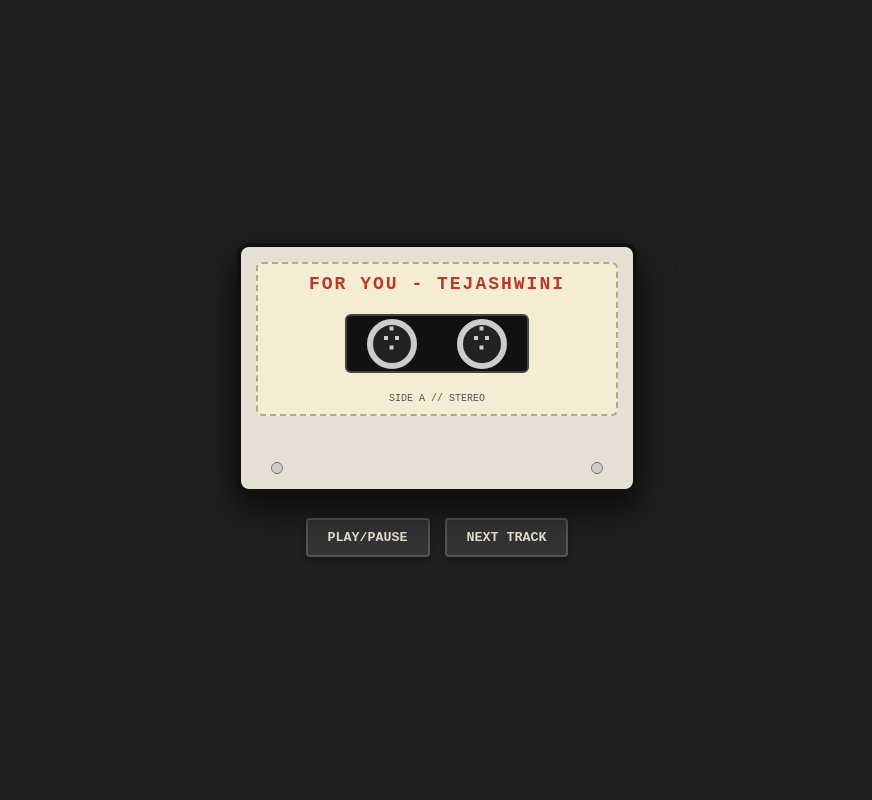
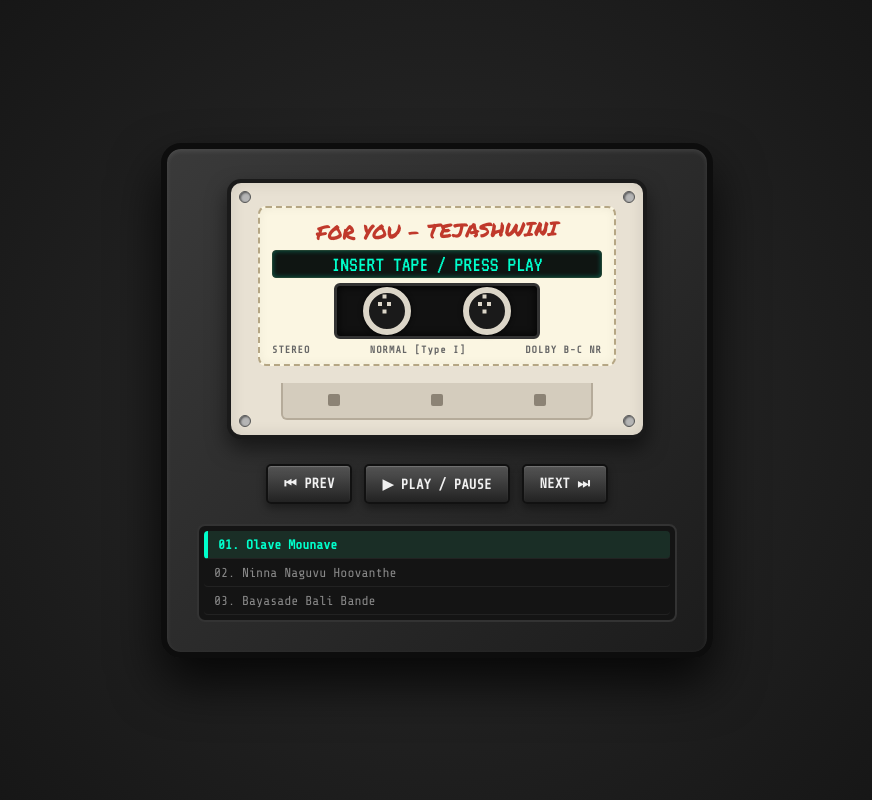
Before and after one commit to Madhushree-3105/mixtape, a plain HTML site: page index.html in a window 1280 px wide. Shown: the whole page, without its empty margins (203-1075 px from the left). Drawn offline with nearby package versions, Linux system fonts and the light colour scheme.

Commit message:
Add files via upload

```diff
--- a/index.html
+++ b/index.html
@@ -3,29 +3,47 @@
 <head>
 <meta charset="UTF-8">
 <meta name="viewport" content="width=device-width, initial-scale=1.0">
-<title>My YouTube Mixtape</title>
+<title>Vintage Cassette Mixtape</title>
 <style>
+  @import url('https://fonts.googleapis.com/css2?family=VT323&family=Permanent+Marker&family=Share+Tech+Mono&display=swap');
+
   body {
-    background-color: #1f1f1f;
-    font-family: 'Courier New', Courier, monospace;
+    background: radial-gradient(circle, #2b2b2b 0%, #111111 100%);
+    font-family: 'Share Tech Mono', monospace;
     display: flex;
     flex-direction: column;
     justify-content: center;
     align-items: center;
-    height: 100vh;
+    min-height: 100vh;
     margin: 0;
     color: #e6dfd3;
+    overflow-x: hidden;
   }
 
-  /* Cassette Tape Container */
+  /* Boombox / Deck Chassis */
+  .deck-chassis {
+    background: linear-gradient(135deg, #3a3a3a 0%, #1c1c1c 100%);
+    border: 6px solid #0d0d0d;
+    border-radius: 20px;
+    padding: 30px;
+    box-shadow: 0 25px 50px rgba(0,0,0,0.8), inset 0 2px 5px rgba(255,255,255,0.1);
+    display: flex;
+    flex-direction: column;
+    align-items: center;
+    position: relative;
+    max-width: 480px;
+    width: 90%;
+  }
+
+  /* Cassette Tape Body */
   .cassette {
-    width: 400px;
-    height: 250px;
-    background: #e6dfd3;
-    border-radius: 12px;
-    border: 4px solid #111;
+    width: 420px;
+    height: 260px;
+    background: #e8e1d3;
+    border-radius: 14px;
+    border: 4px solid #1a1a1a;
     position: relative;
-    box-shadow: 0 15px 35px rgba(0,0,0,0.7);
+    box-shadow: 0 10px 20px rgba(0,0,0,0.5), inset 0 0 15px rgba(0,0,0,0.1);
     display: flex;
     flex-direction: column;
     justify-content: space-between;
@@ -33,50 +51,84 @@
     box-sizing: border-box;
   }
 
-  /* Label Sticker */
+  /* Screw Elements */
+  .screw {
+    width: 10px;
+    height: 10px;
+    background: #b5b5b5;
+    border-radius: 50%;
+    border: 1px solid #555;
+    box-shadow: inset 1px 1px 2px rgba(0,0,0,0.5);
+    position: absolute;
+  }
+  .screw-tl { top: 8px; left: 8px; }
+  .screw-tr { top: 8px; right: 8px; }
+  .screw-bl { bottom: 8px; left: 8px; }
+  .screw-br { bottom: 8px; right: 8px; }
+
+  /* Cassette Label Sticker */
   .cassette-label {
-    background: #f4edd3;
+    background: #fbf6e2;
     border: 2px dashed #b5a684;
-    border-radius: 6px;
-    height: 130px;
-    padding: 10px;
+    border-radius: 8px;
+    height: 140px;
+    margin: 8px 12px;
+    padding: 8px 12px;
     display: flex;
     flex-direction: column;
     justify-content: space-between;
+    box-shadow: inset 0 0 10px rgba(0,0,0,0.05);
   }
 
   .mixtape-title {
-    font-weight: bold;
-    font-size: 18px;
-    color: #b93b27;
+    font-family: 'Permanent Marker', cursive;
+    font-size: 20px;
+    color: #c0392b;
     text-align: center;
     text-transform: uppercase;
-    letter-spacing: 2px;
+    transform: rotate(-1deg);
   }
 
-  /* Tape Window / Reels */
+  /* LED Track Screen Display */
+  .track-display {
+    font-family: 'VT323', monospace;
+    font-size: 22px;
+    color: #00ffcc;
+    background: #0f1512;
+    padding: 2px 8px;
+    border-radius: 4px;
+    text-align: center;
+    border: 1px solid #224433;
+    box-shadow: inset 0 0 5px rgba(0,255,204,0.3);
+    white-space: nowrap;
+    overflow: hidden;
+    text-overflow: ellipsis;
+  }
+
+  /* Tape Spool Window */
   .tape-window-area {
     background: #111;
-    width: 180px;
-    height: 55px;
+    width: 200px;
+    height: 50px;
     margin: 0 auto;
     border-radius: 6px;
     display: flex;
     justify-content: space-around;
     align-items: center;
-    border: 2px solid #444;
+    border: 3px solid #333;
+    box-shadow: inset 0 0 8px rgba(0,0,0,0.9);
   }
 
   .reel {
-    width: 38px;
-    height: 38px;
-    border: 6px solid #ccc;
+    width: 36px;
+    height: 36px;
+    border: 6px solid #dcd6c8;
     border-radius: 50%;
-    background: #222;
+    background: #1a1a1a;
     position: relative;
+    box-shadow: 0 0 5px rgba(0,0,0,0.8);
   }
 
-  /* Spinning animation class toggled via JavaScript */
   .spinning {
     animation: spin 2s linear infinite;
   }
@@ -84,12 +136,12 @@
   .reel::after {
     content: '';
     position: absolute;
-    top: 11px;
-    left: 11px;
+    top: 9px;
+    left: 9px;
     width: 4px;
     height: 4px;
-    background: #ccc;
-    box-shadow: 11px 0 #ccc, 5.5px 9.5px #ccc, 5.5px -9.5px #ccc;
+    background: #dcd6c8;
+    box-shadow: 9px 0 #dcd6c8, 4.5px 7.5px #dcd6c8, 4.5px -7.5px #dcd6c8;
   }
 
   @keyframes spin {
@@ -97,123 +149,233 @@
     100% { transform: rotate(360deg); }
   }
 
-  /* Bottom Details & Screws */
-  .cassette-bottom {
+  .label-footer {
     display: flex;
     justify-content: space-between;
-    padding: 0 15px;
+    font-size: 10px;
+    color: #666;
+    font-weight: bold;
+    letter-spacing: 1px;
   }
 
-  .screw {
-    width: 10px;
-    height: 10px;
-    background: #ccc;
-    border-radius: 50%;
-    border: 1px solid #777;
+  /* Cassette Bottom Housing */
+  .cassette-bottom-housing {
+    height: 35px;
+    background: #d4ccbd;
+    margin: 0 35px;
+    border-radius: 0 0 6px 6px;
+    border: 2px solid #b5ab9a;
+    border-top: none;
+    display: flex;
+    justify-content: space-around;
+    align-items: center;
   }
 
-  /* Retro Control Deck */
+  .tooth {
+    width: 12px;
+    height: 12px;
+    background: #8c8375;
+    border-radius: 2px;
+  }
+
+  /* Control Deck / Buttons Panel */
   .deck-controls {
     margin-top: 25px;
     display: flex;
-    gap: 15px;
+    gap: 12px;
+    justify-content: center;
+    width: 100%;
   }
 
   .deck-btn {
-    background: #333;
-    color: #e6dfd3;
-    border: 2px solid #555;
-    padding: 10px 20px;
-    font-family: inherit;
+    background: linear-gradient(to bottom, #555 0%, #222 100%);
+    color: #f1f1f1;
+    border: 2px solid #111;
+    padding: 10px 16px;
+    font-family: 'Share Tech Mono', monospace;
+    font-size: 14px;
     font-weight: bold;
     cursor: pointer;
-    border-radius: 4px;
-    box-shadow: 0 4px 6px rgba(0,0,0,0.3);
-    transition: all 0.1s ease;
+    border-radius: 5px;
+    box-shadow: 0 4px 8px rgba(0,0,0,0.4), inset 0 1px 1px rgba(255,255,255,0.2);
+    transition: all 0.08s ease;
+    text-transform: uppercase;
+  }
+
+  .deck-btn:hover {
+    background: linear-gradient(to bottom, #666, #333);
   }
 
   .deck-btn:active {
-    transform: translateY(2px);
-    box-shadow: 0 2px 3px rgba(0,0,0,0.3);
-    background: #b93b27;
-    border-color: #802316;
+    transform: translateY(3px);
+    box-shadow: 0 1px 3px rgba(0,0,0,0.4), inset 0 1px 1px rgba(0,0,0,0.5);
+    background: #962d22;
+    border-color: #5c1811;
   }
 
-  /* Hide the actual YouTube iframe element */
-  #hidden-yt-player {
-    display: none;
+  /* Playlist Drawer / Track List UI */
+  .playlist-container {
+    margin-top: 20px;
+    width: 100%;
+    background: #141414;
+    border: 2px solid #333;
+    border-radius: 8px;
+    max-height: 130px;
+    overflow-y: auto;
+    padding: 5px;
+    box-sizing: border-box;
   }
+
+  .playlist-item {
+    padding: 6px 10px;
+    font-size: 13px;
+    color: #888;
+    cursor: pointer;
+    border-bottom: 1px solid #222;
+    border-radius: 4px;
+    transition: all 0.2s;
+    display: flex;
+    justify-content: space-between;
+  }
+
+  .playlist-item:hover {
+    background: #222;
+    color: #ccc;
+  }
+
+  .playlist-item.active {
+    background: #1a2e26;
+    color: #00ffcc;
+    font-weight: bold;
+    border-left: 4px solid #00ffcc;
+  }
+
+  /* Custom Scrollbar for Playlist */
+  .playlist-container::-webkit-scrollbar {
+    width: 6px;
+  }
+  .playlist-container::-webkit-scrollbar-thumb {
+    background: #333;
+    border-radius: 3px;
+  }
+
+  #audio-player { display: none; }
 </style>
 </head>
 <body>
 
+  <div class="deck-chassis">
+
     <div class="cassette">
+      <div class="screw screw-tl"></div>
+      <div class="screw screw-tr"></div>
+      <div class="screw screw-bl"></div>
+      <div class="screw screw-br"></div>
+
       <div class="cassette-label">
         <div class="mixtape-title">For You - Tejashwini</div>
+        <div id="track-screen" class="track-display">READY...</div>
         <div class="tape-window-area">
           <div id="reel-left" class="reel"></div>
           <div id="reel-right" class="reel"></div>
         </div>
-      <div style="font-size: 10px; color: #555; text-align: center;">SIDE A // STEREO</div>
+        <div class="label-footer">
+          <span>STEREO</span>
+          <span>NORMAL [Type I]</span>
+          <span>DOLBY B-C NR</span>
         </div>
-    <div class="cassette-bottom">
-      <div class="screw"></div>
-      <div class="screw"></div>
+      </div>
+
+      <div class="cassette-bottom-housing">
+        <div class="tooth"></div>
+        <div class="tooth"></div>
+        <div class="tooth"></div>
       </div>
     </div>
 
     <div class="deck-controls">
-    <button class="deck-btn" onclick="togglePlay()">PLAY/PAUSE</button>
-    <button class="deck-btn" onclick="nextTrack()">NEXT TRACK</button>
+      <button class="deck-btn" onclick="prevTrack()">⏮ Prev</button>
+      <button class="deck-btn" onclick="togglePlay()">▶ Play / Pause</button>
+      <button class="deck-btn" onclick="nextTrack()">Next ⏭</button>
     </div>
 
-  <div id="hidden-yt-player"></div>
+    <div id="playlist-view" class="playlist-container">
+      </div>
+
+  </div>
+
+  <audio id="audio-player"></audio>
 
   <script>
-    var tag = document.createElement('script');
-    tag.src = "https://www.youtube.com/iframe_api";
-    var firstScriptTag = document.getElementsByTagName('script')[0];
-    firstScriptTag.parentNode.insertBefore(tag, firstScriptTag);
+    // ==========================================
+    // STEP 1: ADD YOUR LOCAL MP3 FILE NAMES HERE
+    // ==========================================
+    const mixtapeTracks = [
+      { title: "01. Olave Mounave", file: "Olave Mounave.mp3" },
+      { title: "02. Ninna Naguvu Hoovanthe", file: "Ninna Naguvu.mp3" },
+      { title: "03. Bayasade Bali Bande", file: "Bayasade Bali Bande.mp3" }
+    ];
 
-    var player;
-    // REPLACE 'YOUR_PLAYLIST_ID' with your actual public YouTube playlist ID
-    var playlistId = 'PLbmKyKGMvxBw';
+    let currentIndex = 0;
+    const audio = document.getElementById('audio-player');
+    const leftReel = document.getElementById('reel-left');
+    const rightReel = document.getElementById('reel-right');
+    const trackScreen = document.getElementById('track-screen');
+    const playlistView = document.getElementById('playlist-view');
 
-    function onYouTubeIframeAPIReady() {
-      player = new YT.Player('hidden-yt-player', {
-        height: '0',
-        width: '0',
-        playerVars: {
-          'listType': 'playlist',
-          'list': playlistId,
-          'autoplay': 0
-        },
-        events: {
-          'onStateChange': onPlayerStateChange
+    // Build Playlist Drawer UI
+    function buildPlaylistUI() {
+      playlistView.innerHTML = '';
+      mixtapeTracks.forEach((track, idx) => {
+        const item = document.createElement('div');
+        item.className = `playlist-item ${idx === currentIndex ? 'active' : ''}`;
+        item.innerHTML = `<span>${track.title}</span>`;
+        item.onclick = () => {
+          currentIndex = idx;
+          loadAndPlayTrack(currentIndex);
+        };
+        playlistView.appendChild(item);
+      });
     }
+
+    function loadAndPlayTrack(index) {
+      audio.src = mixtapeTracks[index].file;
+      trackScreen.innerText = mixtapeTracks[index].title;
+      buildPlaylistUI();
+      audio.play().then(() => {
+        setSpinning(true);
+      }).catch(err => {
+        console.log("Playback interaction required:", err);
       });
     }
 
     function togglePlay() {
-      var state = player.getPlayerState();
-      // If playing (1), pause it. Otherwise, play.
-      if (state === YT.PlayerState.PLAYING) {
-        player.pauseVideo();
+      if (!audio.src) {
+        loadAndPlayTrack(currentIndex);
+        return;
+      }
+
+      if (audio.paused) {
+        audio.play();
+        setSpinning(true);
       } else {
-        player.playVideo();
+        audio.pause();
+        setSpinning(false);
       }
     }
 
     function nextTrack() {
-      player.nextVideo();
+      currentIndex = (currentIndex + 1) % mixtapeTracks.length;
+      loadAndPlayTrack(currentIndex);
     }
 
-    // Sync cassette spinning animation with YouTube playback state
-    function onPlayerStateChange(event) {
-      const leftReel = document.getElementById('reel-left');
-      const rightReel = document.getElementById('reel-right');
+    function prevTrack() {
+      currentIndex = (currentIndex - 1 + mixtapeTracks.length) % mixtapeTracks.length;
+      loadAndPlayTrack(currentIndex);
+    }
 
-      if (event.data == YT.PlayerState.PLAYING) {
+    function setSpinning(isSpinning) {
+      if (isSpinning) {
         leftReel.classList.add('spinning');
         rightReel.classList.add('spinning');
       } else {
@@ -221,6 +383,23 @@
         rightReel.classList.remove('spinning');
       }
     }
+
+    // Auto-advance playlist when song ends
+    audio.addEventListener('ended', () => {
+      if (currentIndex < mixtapeTracks.length - 1) {
+        currentIndex++;
+        loadAndPlayTrack(currentIndex);
+      } else {
+        setSpinning(false);
+        trackScreen.innerText = "END OF MIXTAPE";
+        currentIndex = 0;
+        buildPlaylistUI();
+      }
+    });
+
+    // Initialize display on load
+    trackScreen.innerText = "INSERT TAPE / PRESS PLAY";
+    buildPlaylistUI();
   </script>
 
 </body>
```
Lines whose indentation alone changed are shown as unchanged.
